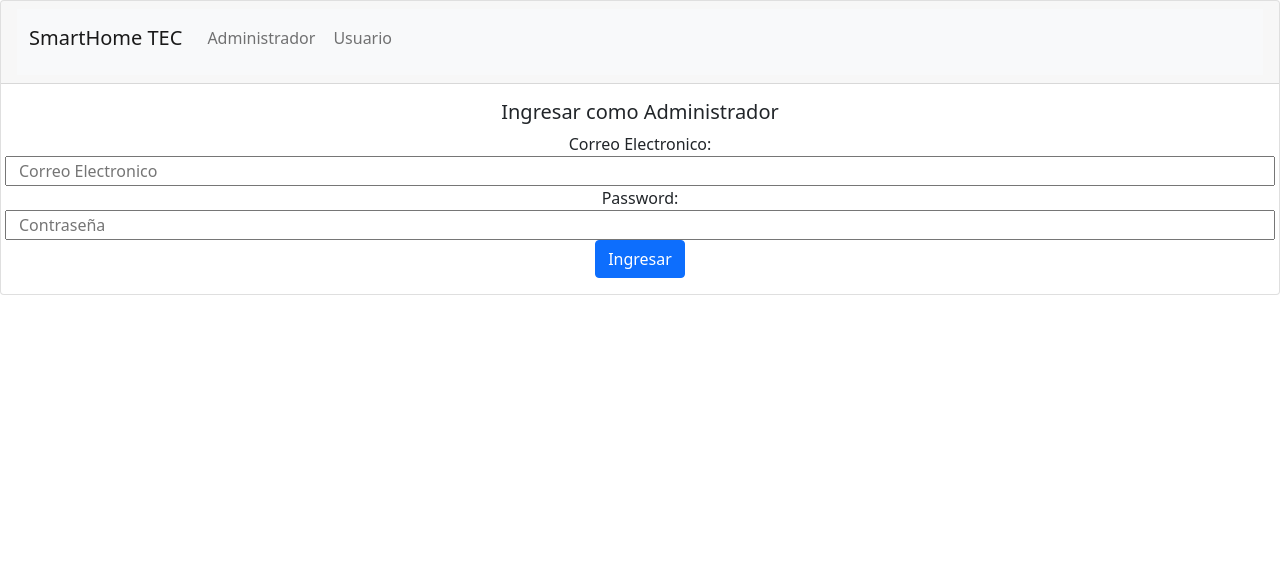
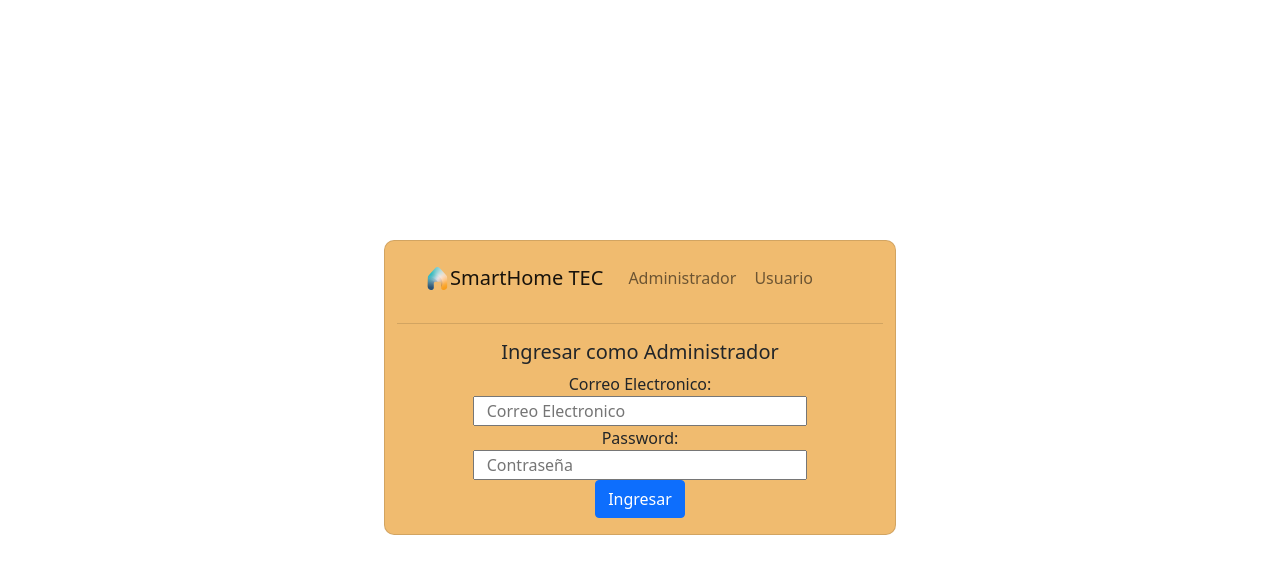
Before and after one commit to brayan156/SmartHomeTEC, an Angular app in the folder FrontEnd/: page / in a window 1280 px wide. Shown: the top 574 px of the page. Built offline with nearby package versions, Linux system fonts and the light colour scheme; what angular-google-charts would draw is missing.

Commit message:
CCS-InitialComit

```diff
--- a/FrontEnd/src/app/login/login.component.css
+++ b/FrontEnd/src/app/login/login.component.css
@@ -0,0 +1,47 @@
+.color{
+  background: #F0BB6F;
+}
+
+.centrar{
+  margin-left: 40%;
+}
+
+.bordes {
+  border-radius: 10px;
+  width: 40%;
+  margin-top: 240px;
+}
+
+.tamano{
+  margin-left: 15%;
+  width: 70%;
+}
+.tamano2{
+  width: 25%;
+  margin-top: 10px;
+  margin-left: 10%;
+}
+
+.tamano3{
+  margin-left: 10%;
+  width: 80%;
+  margin-top: 10px;
+}
+
+.tamano4{
+  width: 25%;
+  margin-top: 10px;
+  margin-left: 2.5%;
+}
+
+.tamano5{
+  margin-left: 10%;
+  width: 35%;
+  margin-top: 10px;
+}
+
+.tamano6{
+  margin-left: 5%;
+  width: 35%;
+  margin-top: 10px;
+}
--- a/FrontEnd/src/app/login/login.component.html
+++ b/FrontEnd/src/app/login/login.component.html
@@ -1,8 +1,10 @@
-<div class="card text-center">
-  <div class="card-header">
-    <nav class="navbar navbar-expand-lg navbar-light bg-light">
-      <div class="container-fluid">
-        <a class="navbar-brand h1">SmartHome TEC</a>
+<div class="card text-center container color bordes">
+  <div class="card-header color">
+    <nav class="navbar navbar-expand-lg navbar-light ">
+      <div class="container-fluid color">
+        <a class="navbar-brand h1">
+          <img src="assets/Asset_4.svg" width="25" height="25" class="d-inline-block align-top" alt="">SmartHome TEC
+        </a>
         <div class="collapse navbar-collapse" id="navbarNavAltMarkup">
           <div class="navbar-nav">
             <a class="nav-link btn h2" (click)="chageAdmin()">Administrador</a>
@@ -12,17 +14,17 @@
       </div>
     </nav>
   </div>
-  <div class="card-body" *ngIf="loginType()">
+  <div class="card-body color" *ngIf="loginType()">
     <h5 class="card-title">Ingresar como Administrador</h5>
     <form>
       <div class="row">
         <label>Correo Electronico:</label>
-        <input type="email" name="email" class="email_From" id="InputEmail1" placeholder="Correo Electronico"
+        <input type="email" name="email" class="email_From tamano" id="InputEmail1" placeholder="Correo Electronico"
                aria-label="CorreoElectronico">
       </div>
       <label>Password:</label>
       <div class="row">
-        <input type="password" name="password" class="pasword_Emanil" id="InputPassword" placeholder="Contraseña"
+        <input type="password" name="password" class="pasword_Emanil tamano" id="InputPassword" placeholder="Contraseña"
                aria-label="contraseña">
       </div>
       <div class="row" class="button">
@@ -35,20 +37,20 @@
     <form>
       <div class="row">
         <label>Correo Electronico:</label>
-        <input type="email" name="email" class="email_From" id="InputEmail1Usuario" placeholder="Correo Electronico"
+        <input type="email" name="email" class="email_From tamano" id="InputEmail1Usuario" placeholder="Correo Electronico"
                aria-label="CorreoElectronico" required="">
       </div>
       <label>Password:</label>
       <div class="row">
-        <input type="password" name="password" class="pasword_Emanil" id="InputPasswordUsuario" placeholder="Contraseña"
+        <input type="password" name="password" class="pasword_Emanil tamano" id="InputPasswordUsuario" placeholder="Contraseña"
                aria-label="contraseña" required="">
       </div>
       <div class="row" class="button">
         <button type="submit" class="btn btn-primary" (click)="navegation()">Ingresar</button>
       </div>
-      <ul class="nav">
+      <ul class="nav centrar">
         <li class="nav-item">
-          <a class="nav-link" data-bs-toggle="modal" data-bs-target="#exampleModal">Registrase</a>
+          <a class="nav-link " data-bs-toggle="modal" data-bs-target="#exampleModal">Registrase</a>
         </li>
       </ul>
     </form>
@@ -60,54 +62,54 @@
     <div class="modal-dialog modal-dialog-centered modal-lg">
       <div class="modal-content">
         <div class="modal-header">
-          <h5 class="modal-title" id="exampleModalLabel">Bienvenido al equipo de SmartHome TEC</h5>
+          <h5 class="modal-title" id="exampleModalLabel">Registrarse:</h5>
           <button type="button" class="btn-close" data-bs-dismiss="modal" aria-label="Close"></button>
         </div>
-        <form class="row g-4">
+        <form class="row">
 
-          <div class="col-md-4">
+          <div class="tamano3">
+            <label>Correo electronico:</label>
+            <input type="email" class="form-control" required="">
+          </div>
+
+          <div class="tamano3">
+            <label>Password</label>
+            <input type="password" class="form-control" required="">
+          </div>
+
+          <div class="tamano2">
             <label>Nombre:</label>
             <input type="text" class="form-control" required="">
           </div>
 
-          <div class="col-md-4">
+          <div class="tamano4">
             <label>Primer Apellido:</label>
             <input type="text" class="form-control" required="">
           </div>
-          <div class="col-md-4">
+          <div class="tamano4">
             <label>Segundo Apellido:</label>
             <input type="text" class="form-control" required="">
           </div>
 
-          <div class="col-md-3">
+          <div class="tamano3">
             <label>Continente</label>
             <select class="form-select" id="validationCustom04" required>
-              <option>America</option>
-              <option>Africa</option>
-              <option>Asia</option>
-              <option>Europa</option>
-              <option>Oceania</option>
+              <optgroup label="América">
+                <option>Costa Rica</option>
+                <option>Panamá</option>
+                <option>Colombia</option>
+                <option>Argentina</option>
+              </optgroup>
+              <optgroup label="Europa">
+                <option>España</option>
+                <option>Italia</option>
+              </optgroup>
             </select>
           </div>
 
-            <div class="col-md-4">
-              <label>Pais:</label>
-              <input type="text" class="form-control" required="">
-            </div>
-
-            <div class="col-md-4">
-              <label>Ciudad</label>
-              <input type="text" class="form-control" required="">
-            </div>
-
-          <div class="col-md-5">
-            <label>Correo electronico</label>
-            <input type="email" class="form-control" required="">
-          </div>
-
-          <div class="col-md-4">
-            <label>Password</label>
-            <input type="password" class="form-control" required="">
+          <div class="tamano3">
+            <label>Dirrecion</label>
+            <input type="text" class="form-control" required="">
           </div>
 
         </form>
```
